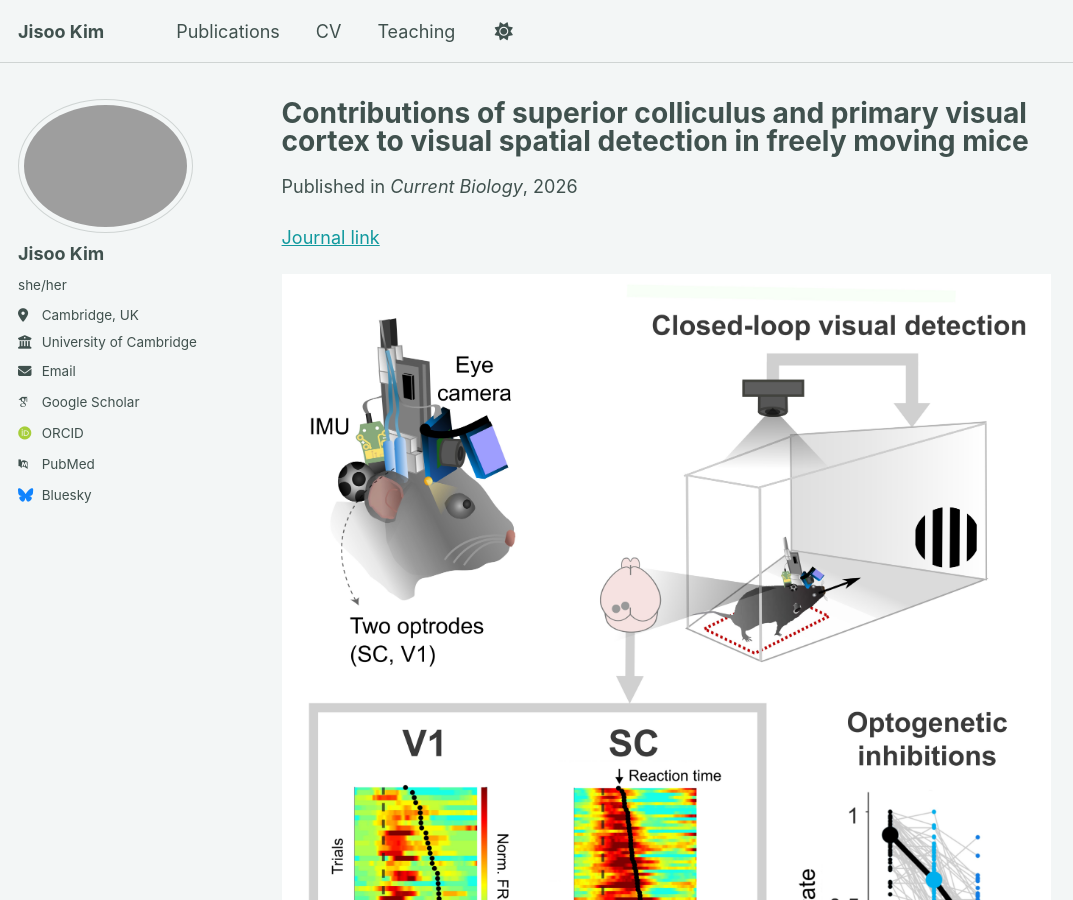
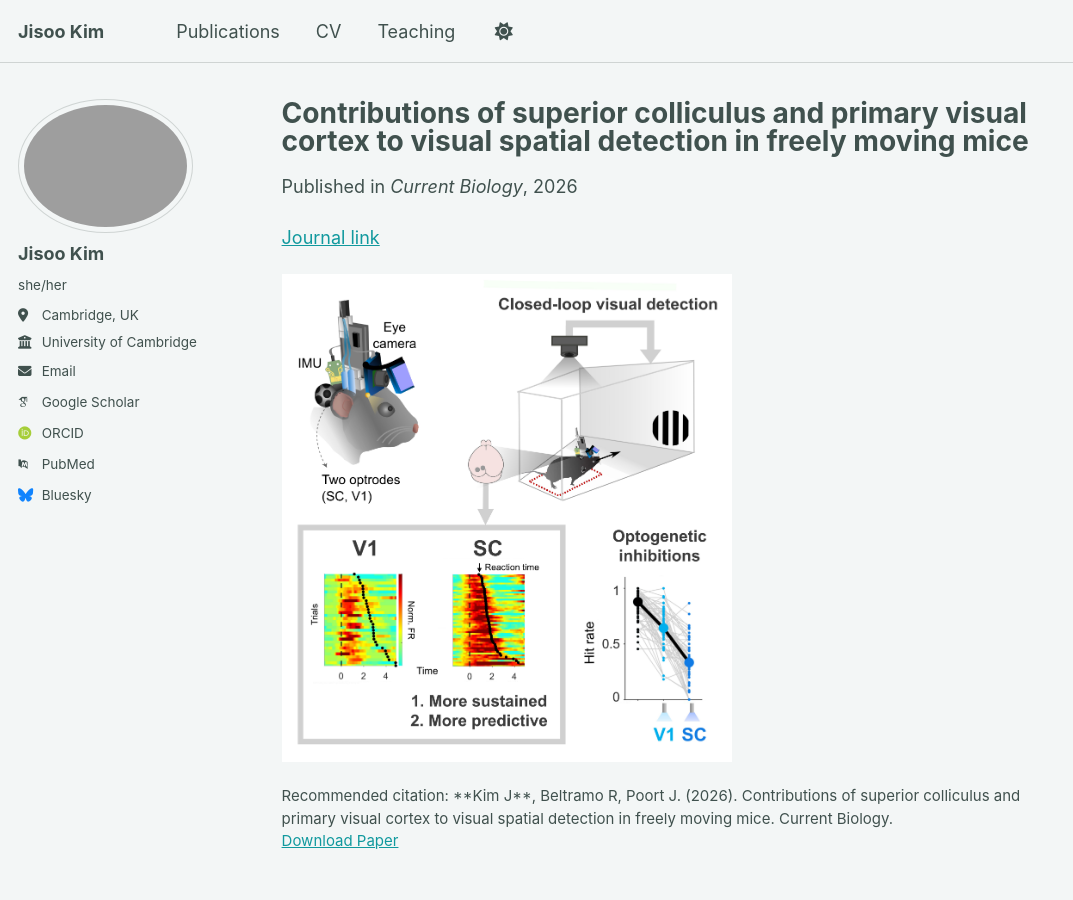
Before and after one commit to jisooneuro/jisooneuro.github.io, a Jekyll site: the page built from _publications/2026-sc-v1-detection.md, in a window 1280 px wide and 900 px high. Shown: the whole window, without its empty margins (0-1073 px from the left). Built offline with Jekyll 4.4.1, drawn with Linux system fonts in a browser that asks for light colours; some web fonts are replaced; a script bundle is joined from its source files by our own code; library files that are not in the unit come from our copies.

Commit message:
Update 2026-sc-v1-detection.md

```diff
--- a/_publications/2026-sc-v1-detection.md
+++ b/_publications/2026-sc-v1-detection.md
@@ -11,4 +11,4 @@ citation: "**Kim J**, Beltramo R, Poort J. (2026). Contributions of superior col
 
 [Journal link](https://doi.org/10.1016/j.cub.2026.01.077)
 
-![Graphical summary](/images/sc_v1_detection.jpg)
+<img src="/images/sc_v1_detection.jpg" width="450">
```
